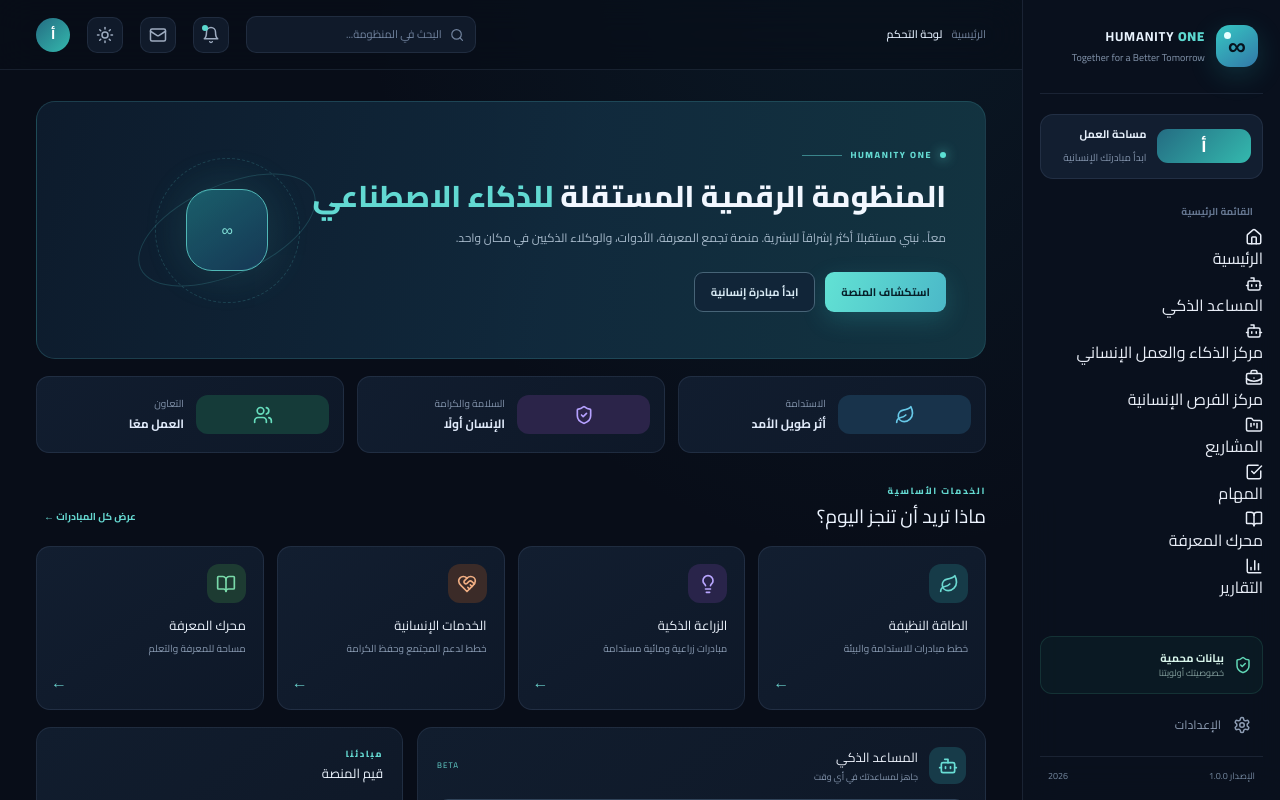
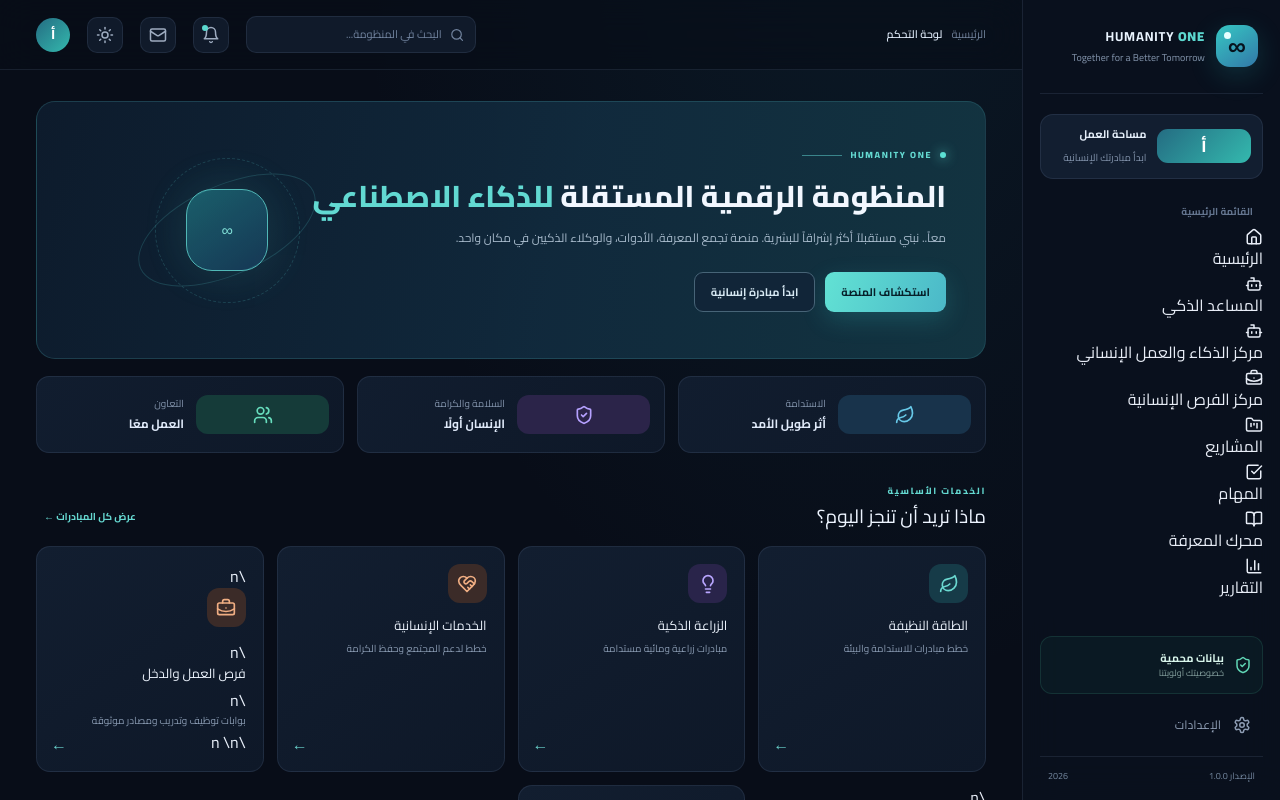
Before and after one commit to o6384051-cpu/humanity-one, a Next.js app: page / in a window 1280 px wide. Shown: the top 800 px of the page. Built offline with nearby package versions, Linux system fonts and the light colour scheme.

Commit message:
Add opportunity center shortcut to dashboard

```diff
--- a/src/app/page.tsx
+++ b/src/app/page.tsx
@@ -140,7 +140,7 @@ export default function Dashboard() {
               <p>خطط لدعم المجتمع وحفظ الكرامة</p>
               <span className="ho-card-arrow">←</span>
             </Link>
-            <Link href="/knowledge" className="ho-service-card">
+            <Link href="/opportunities" className="ho-service-card">\n              <div className="ho-service-icon tone-2"><BriefcaseBusiness size={20} /></div>\n              <h3>فرص العمل والدخل</h3>\n              <p>بوابات توظيف وتدريب ومصادر موثوقة</p>\n              <span className="ho-card-arrow">←</span>\n            </Link>\n            <Link href="/knowledge" className="ho-service-card">
               <div className="ho-service-icon tone-3"><BookOpen size={20} /></div>
               <h3>محرك المعرفة</h3>
               <p>مساحة للمعرفة والتعلم</p>
```
